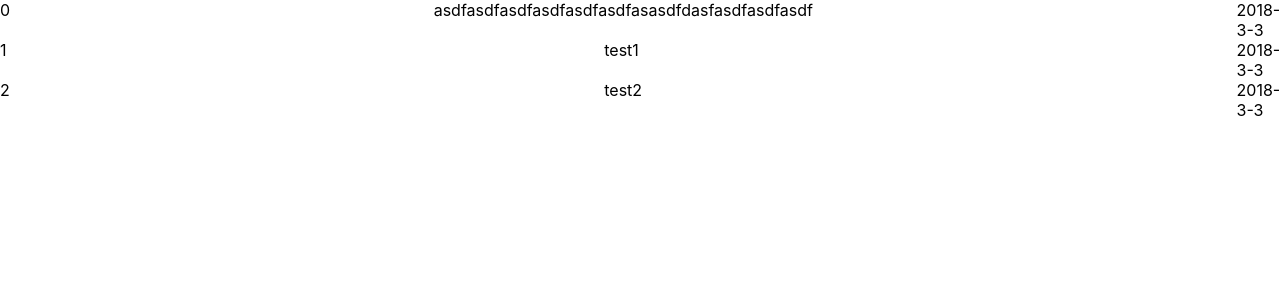
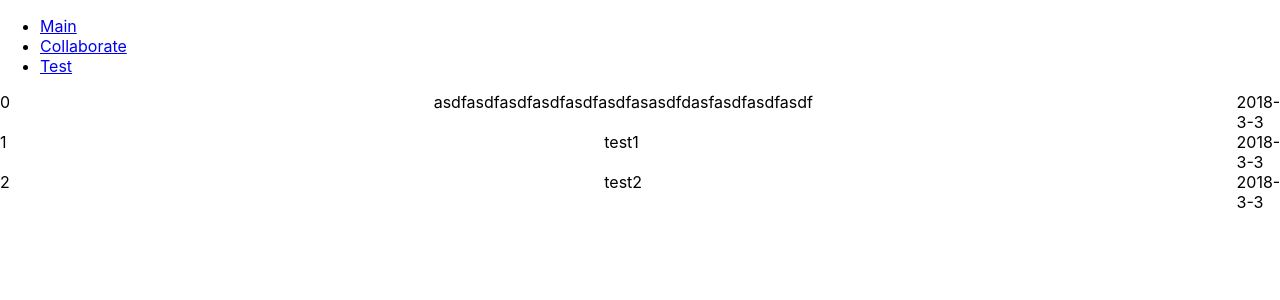
Before and after one commit to kimeuichan/EverythingOfBu, a React (Create React App) app in the folder frontend/: page / in a window 1280 px wide. Shown: the top 300 px of the page. Built offline with nearby package versions, Linux system fonts and the light colour scheme.

Commit message:
build skeleton & add python requirements

```diff
--- a/frontend/src/components/App.js
+++ b/frontend/src/components/App.js
@@ -1,16 +1,17 @@
-import React, { Component, Fragment } from 'react';
+import React, { Component } from 'react';
 import { Route, Switch } from 'react-router-dom';
 import { Post } from '../pages';
+import AppTemplate from './common/AppTemplate';
 
 
 class App extends Component {
   render() {
     return (
-      <Fragment>
+      <AppTemplate>
         <Switch>
           <Route exact path="/" component={Post}/>
         </Switch>
-      </Fragment>
+      </AppTemplate>
     );
   }
 }
--- /dev/null
+++ b/frontend/src/components/collaborate/PostTemplate.js
@@ -0,0 +1,11 @@
+import React, { Component, Fragment } from 'react'
+import { Header } from '../common/Header';
+import PostList from './PostList';
+
+export default class PostTemplate extends Component {
+  render() {
+    return (
+      <PostList />
+    )
+  }
+}
--- /dev/null
+++ b/frontend/src/components/common/AppTemplate.js
@@ -0,0 +1,16 @@
+import React, { Component } from 'react'
+import { Header } from './Header';
+
+
+
+export default class AppTemplate extends Component {
+  render() {
+    const { children } = this.props;
+    return (
+      <div>
+        <Header />
+        { children }
+      </div>
+    )
+  }
+}
--- a/frontend/src/components/common/Header/Header.js
+++ b/frontend/src/components/common/Header/Header.js
@@ -5,7 +5,7 @@ export default class Header extends Component {
   render() {
     return (
       <header>
-        { Navbar }
+        <Navbar />
       </header>
     )
   }
--- a/frontend/src/components/common/Header/Navbar.js
+++ b/frontend/src/components/common/Header/Navbar.js
@@ -1,14 +1,16 @@
-import React, { Component } from 'react'
+import React from 'react'
 import { Link } from 'react-router-dom';
 
-export default class Navbar extends Component {
-  render() {
+const Navbar = (props) => {
   return (
     <nav>
       <ul>
         <li><Link to="/">Main</Link></li>
+        <li><Link to="/collaborate">Collaborate</Link></li>
+        <li><Link to="/test">Test</Link></li>
       </ul>
     </nav>
   )
 }
-}
+
+export default Navbar;
--- /dev/null
+++ b/frontend/src/components/common/Header/index.js
@@ -0,0 +1 @@
+export { default as Header } from './Header';
--- a/frontend/src/pages/Post.js
+++ b/frontend/src/pages/Post.js
@@ -1,8 +1,8 @@
 import React, { Component } from 'react'
-import PostList from '../components/collaborate/PostList'
+import PostTemplate from '../components/collaborate/PostTemplate';
 
 const Post = () => {
-  return <PostList />;
+  return <PostTemplate />;
 };
 
 export default Post;
```
Also changed, not shown: 1 other file (tests, documents, lock files or other folders). Lines whose indentation alone changed are shown as unchanged.
